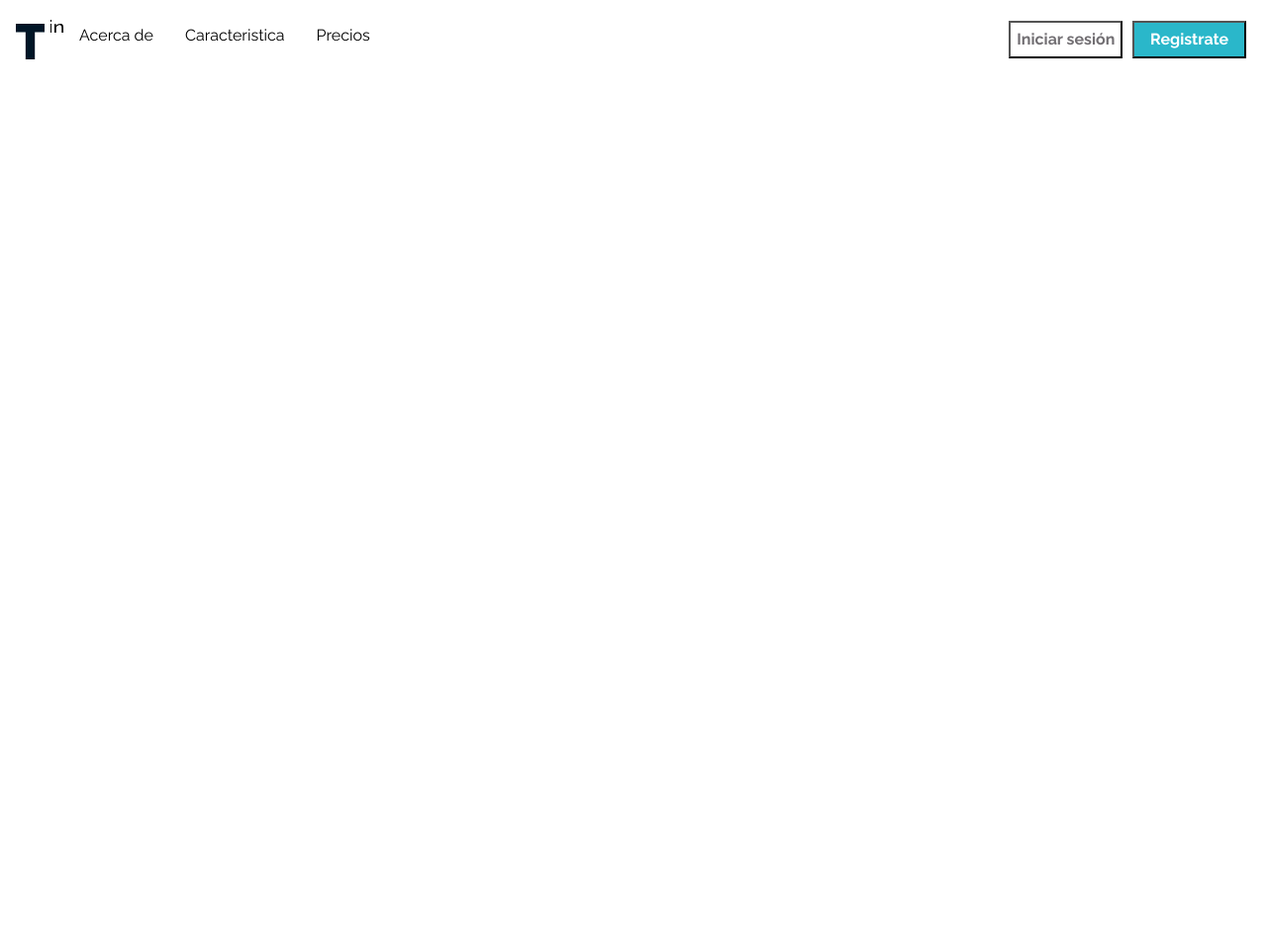
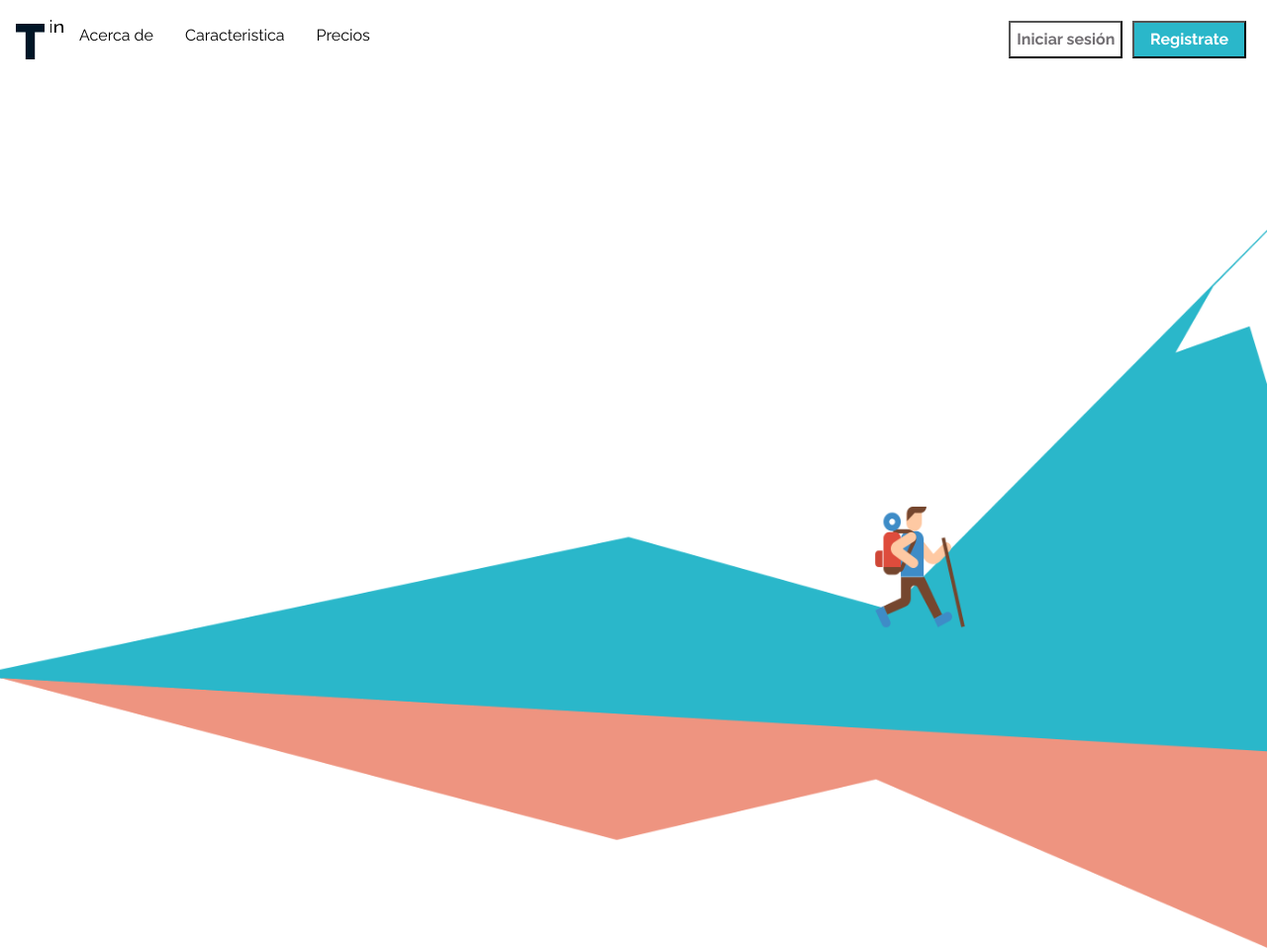
Before and after one commit to javieratorresm/prueba_Startup-Treek-in, a plain HTML site: page index.html in a window 1280 px wide. Shown: the whole page at 99% size. Before the commit the page ends 800 px from the top, so only its background shows below. Drawn offline with Linux system fonts and the light colour scheme.

Commit message:
Background

```diff
--- a/assets/sass/layout/_header.scss
+++ b/assets/sass/layout/_header.scss
@@ -1,5 +1,12 @@
 
 
 .header{
+  width: 100%;
+  height: 800px;
+  background-color: $white;
+  background-image: url("../entregables/images/bg-hero.png");
+  background-repeat: no-repeat;
+  background-size: cover;
+  margin-top: 100px;
 
 }
--- a/index.html
+++ b/index.html
@@ -23,6 +23,11 @@
       </ul>
     </nav>
 
+<section class="header">
+<div class="header__algo">
+
+</div>
+</section>
 
 
 
```
Also changed, not shown: assets/css/main.css, 1 other file.
